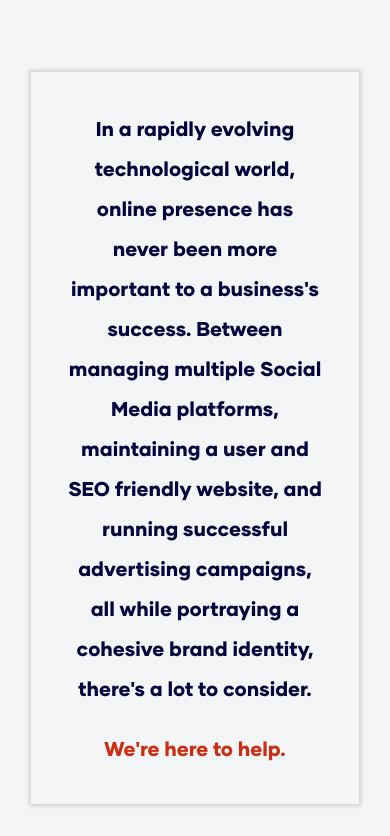
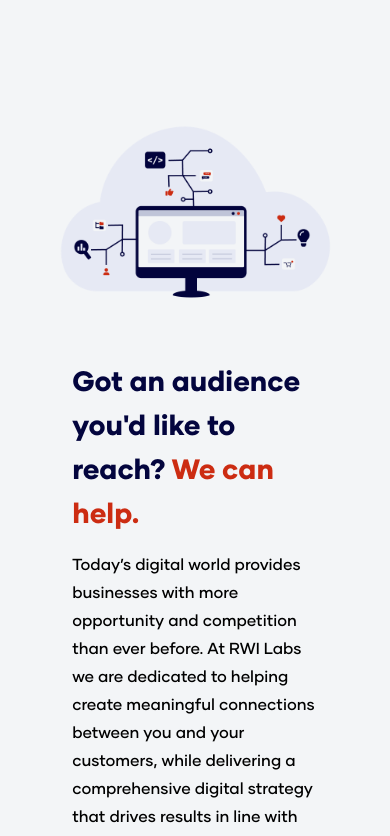
Before and after one commit to maplesyrupman/rwi-site, a Next.js app: page / in a window 390 px wide. Shown: the part 880-1716 px from the top of the page. Built offline with nearby package versions, Linux system fonts and the light colour scheme.

Commit message:
responsive text sizes and illustration

```diff
--- a/pages/index.js
+++ b/pages/index.js
@@ -8,12 +8,13 @@ import { BsPen, BsBook } from 'react-icons/bs'
 import Layout from '../components/Layout'
 import ServicesSlider from '../components/ServicesSlider'
 import Link from 'next/link'
+import illustration from '../public/RWI_Labs-Digital_Agency-Illustration.png';
 
 import axios from 'axios'
 
 const services = [
   {
-    title: 'Web Design and Development',
+    title: 'Web Development',
     para: 'A company\'s website is often the first place customers go when researching a business. They expect the pages to load quickly (under 2 seconds), have an appealing design, and to function accross a variety of different screen sizes.',
     icon: <FaLaptopCode />
   },
@@ -23,7 +24,7 @@ const services = [
     icon: <FaUsers />
   },
   {
-    title: 'Brand Development',
+    title: 'Design',
     para: 'A brand is more than just a logo, it\'s a company\'s personality. From the colours on a website to the tone of voice of a sales representative, every interaction a customer has with a business impacts their brand identity.',
     icon: <FaFingerprint />
   },
@@ -46,7 +47,7 @@ const team = [
     name: 'Samantha Urwin',
     title: 'Co-Founder | Design, Development',
     img: '/',
-    bio: 'Samantha is a developer and designer who merges creativity with strategic thinking in her work. She has a passion for online brand development, is dedicated to designing seamless user experiences and bringing brands to life!',
+    bio: 'Samantha is a developer and designer who merges creativity with strategic thinking in her work. She has a passion for online brand development, and is dedicated bringing brands to life through seamless online experiences!',
     linkedIn: 'https://www.linkedin.com/in/samanthaurwin'
   }
 ]
@@ -190,13 +191,27 @@ export default function Home() {
       <section
         id='about'
         className={`${styles.about} gutters bgWhite`}>
-        <div className={`${styles.aboutIntroCon} bgWhite ${styles.aboutIntroPara}`}>
-          <p className='txtBlue'>
-            In a rapidly evolving technological world, online presence has never been more important to a business&apos;s success. Between managing multiple Social Media platforms, maintaining a user and SEO friendly website, and running successful advertising campaigns, all while portraying a cohesive brand identity, there&apos;s a lot to consider.
-          </p>
-          <p className='txtRed'>
-            We&apos;re here to help.
-          </p>
+        <div className={`${styles.aboutIntroCon} bgWhite`}>
+          <div className={styles.aboutIntroImg}>
+            <Image
+            src={illustration}
+            alt=''
+            width={1400}
+            height={900}
+            />
+          </div>
+
+          <div className={styles.aboutIntroTxt}>
+            <h2 className={`${styles.aboutIntroHeading} txtBlue`}>
+              Got an audience you'd like to reach?
+              <span className='txtRed'> We can help.</span>
+            </h2>
+            <p className={styles.aboutIntroPara}>
+            Today’s digital world provides businesses with more opportunity and competition than ever before.
+            At RWI Labs we are dedicated to helping create meaningful connections between you and your customers,
+            while delivering a comprehensive digital strategy that drives results in line with your business goals.
+            </p>
+          </div>
         </div>
         <div className={styles.aboutParaCon}>
           {aboutParas.map((data, idx) => {
--- a/styles/Header.module.css
+++ b/styles/Header.module.css
@@ -92,5 +92,6 @@
 
     .hamburger {
         top: 1rem;
+        font-size: 2rem;
     }
 }
--- a/styles/Home.module.css
+++ b/styles/Home.module.css
@@ -10,7 +10,6 @@
 
 .heroText {
   max-width: 50rem;
-  padding-left: 7rem;
 }
 
 .heroHeading {
@@ -45,31 +44,47 @@
 /* ------- about ------- */
 
 .aboutIntroCon {
-  position: relative;
-  box-shadow: 0px 0px 4px 2px rgba(0, 0, 0, 0.15);
-  padding: 2.5rem;
-  top: 160px;
+  display: flex;
+  flex-direction: row;
+  justify-content: space-between;
+  align-items: center;
+  padding-top: 14rem;
+}
+
+.aboutIntroImg {
+  width: 55%;
+}
+
+.aboutIntroTxt {
+  width: 40%;
+  text-align: left;
+  display: flex;
+  flex-direction: column;
+}
+
+.aboutIntroHeading {
+  font-size: 2.25rem;
+  line-height: 3.25rem;
 }
 
 .aboutIntroPara {
-  font-size: 2.25rem;
-  line-height: 3.75rem;
-  text-align: center;
-  font-weight: 700;
+  font-size: 1.15rem;
+  line-height: 2rem;
+  margin-bottom: 0;
 }
 
 .aboutParaCon {
   display: flex;
   flex-direction: column;
   gap: 86px;
-  padding-top: 246px;
+  padding-top: 14rem;
 }
 
 .aboutParaHeading {
   font-size: 6rem;
   font-weight: 800;
   font-style: oblique;
-  line-height: 7.2rem;
+  line-height: 5rem;
 }
 
 .aboutParaBox {
@@ -81,9 +96,8 @@
 }
 
 .aboutParaText {
-  max-width: 85%;
-  margin: 0 auto;
-  font-size: 2.25rem;
+  padding-left: 5rem;
+  font-size: 1.75rem;
   line-height: 3rem;
   font-weight: 600;
 }
@@ -94,7 +108,6 @@
   display: grid;
   grid-template-columns: 5fr 7fr;
   color: white;
-  height: 71vh;
 }
 
 .servicesMenu {
@@ -103,8 +116,9 @@
 }
 
 .serviceHeading {
-  padding: 3.2rem 0 3.2rem 9.25rem;
-  font-size: 2.5rem;
+  width: 100%;
+  padding-left: 20%;
+  font-size: 2.25rem;
   font-weight: 600;
   line-height: 3rem;
   background-color: #28284A;
@@ -123,7 +137,7 @@
   display: flex;
   justify-content: center;
   align-items: center;
-  padding: 0 9.25rem 0 8.5rem;
+  padding: 0 20% 0 10%;
 }
 
 .sericeBlurb {
@@ -137,20 +151,21 @@
 }
 
 .servicePara {
-  font-size: 2rem;
+  font-size: 1.75rem;
   font-weight: 600;
-  line-height: 3.5rem;
+  line-height: 3rem;
+  padding-bottom: 2rem;
 }
 
 /* ------- team ------- */
 
 .team {
-  padding-bottom: 9.75rem !important;
+  padding-bottom: 10rem !important;
 }
 
 .teamCon {
   display: flex;
-  justify-content: space-evenly;
+  justify-content: space-between;
   padding-top: 3rem;
 }
 
@@ -161,7 +176,7 @@
   gap: 3.5rem;
   text-align: center;
   box-shadow: 0px 0px 8px 2px rgba(0, 0, 0, 0.1);
-  max-width: 34.75rem;
+  max-width: 45%;
   padding: 3rem 3.75rem;
 }
 
@@ -191,7 +206,7 @@
 }
 
 .teamBio {
-  font-size: 1.5rem;
+  font-size: 1.25rem;
   line-height: 2.25rem;
   font-weight: 600;
 }
@@ -229,8 +244,8 @@
 
 .contactCta {
   font-weight: 800;
-  font-size: 3rem;
-  line-height: 3.75rem;
+  font-size: 2.5rem;
+  line-height: 3.5rem;
 }
 
 .contactEmailCon {
@@ -252,7 +267,7 @@
   flex-direction: column;
   justify-content: center;
   font-weight: 600;
-  font-size: 2rem;
+  font-size: 1.75rem;
   line-height: 2.25rem;
   padding: 0 1rem;
   border: 1px solid #CC2C12;
@@ -263,24 +278,24 @@
 }
 
 .socialCta {
-  font-size: 2.25rem;
+  font-size: 2rem;
   font-weight: 600;
   white-space: nowrap;
 }
 
 .socialIconCon {
   display: flex;
-  gap: 7%;
+  gap: 10%;
   margin-top: .5rem
 }
 
 .socialLink {
-  font-size: 2.7rem;
+  font-size: 2rem;
 }
 
 .contactForm {
   width: 100%;
-  max-width: 40%;
+  max-width: 45%;
   display: flex;
   flex-direction: column;
   align-items: center;
@@ -292,7 +307,7 @@
   display: flex;
   flex-direction: column;
   gap: 1.75rem;
-  font-size: 1.7rem;
+  font-size: 1rem;
   line-height: 1.625rem;
 }
 
@@ -303,7 +318,7 @@
 }
 
 .contactBtn {
-  font-size: 2rem;
+  font-size: 1.75rem;
   font-family: Gilmer;
   border: none;
   border-radius: 0px;
@@ -333,33 +348,38 @@
     line-height: 5rem;
   }
 
-  .aboutIntroPara {
-    font-size: 1.75rem;
+  .aboutIntroHeading {
+    font-size: 2.2rem;
     line-height: 3rem;
   }
 
+  .aboutIntroPara {
+    font-size: 1.15rem;
+    line-height: 2rem;
+  }
+
   .aboutParaText {
-    max-width: 95%;
-    font-size: 1.75rem;
-    line-height: 2rem;
-    margin: 0 0 0 auto;
+    font-size: 1.5rem;
+    line-height: 2;
   }
 
   .serviceHeading {
-    font-size: 2rem;
-    padding: 3rem 0 3rem 3rem;
+    font-size: 1.75rem;
   }
 
-  .serviceBlurbCon {
-    padding: 0 3rem 1rem 3.3rem;
+  .serviceIcon {
+    font-size: 10rem;
+    height: 10rem;
+    margin-bottom: 2.5rem;
   }
 
   .servicePara {
-    font-size: 1.75rem;
+    font-size: 1.5rem;
+    line-height: 2.5rem;
   }
 
   .teamCard {
-    max-width: 25.75rem;
+    max-width: 50%;
     margin: 0 .5rem;
     padding: 2.75rem 3rem;
     gap: 3rem;
@@ -386,42 +406,48 @@
   }
 
   .aboutIntroCon {
-    padding: 2.25rem;
+    padding-top: 10rem;
+    flex-direction: column;
+    gap: 2.75rem;
+    align-items: center;
   }
 
-  .aboutIntroPara {
-    font-size: 1.5rem;
-    line-height: 2.5rem;
+  .aboutIntroImg {
+    width: 100%;
+  }
+
+  .aboutIntroTxt {
     margin: 0.5rem 0;
+    width: 90%;
+  }
+
+  .aboutParaCon {
+    padding-top: 10rem;
   }
 
   .aboutParaHeading {
     font-size: 4.25rem;
+    line-height: 3.75rem;
   }
 
   .aboutParaText {
-    font-size: 1.5rem;
-  }
-
-  .serviceBlurbCon {
-    padding: 0 2rem 1rem 2.25rem;
+    font-size: 1.25rem;
   }
 
   .serviceHeading {
     font-size: 1.5rem;
     line-height: 2.5rem;
-    padding: 2.5rem 1rem 2.5rem 2.5rem;
   }
 
   .serviceIcon {
-    font-size: 10rem;
-    height: 10rem;
+    font-size: 8rem;
+    height: 8rem;
     margin-bottom: 3rem;
   }
 
   .servicePara {
-    font-size: 1.5rem;
-    line-height: 2.75rem;
+    font-size: 1.25rem;
+    line-height: 2.25rem;
   }
 
   .teamCon {
@@ -446,7 +472,7 @@
   }
 
   .email {
-    font-size: 1.5rem;
+    font-size: 1.25rem;
   }
 
   .emailIcon {
@@ -454,19 +480,15 @@
   }
 
   .socialCta {
-    font-size: 1.75rem;
+    font-size: 1.5rem;
   }
 
   .socialLink {
-    font-size: 2.25rem;
+    font-size: 1.75rem;
   }
 
   .contactForm {
     max-width: 50%;
-  }
-
-  .inputContainer {
-    font-size: 1.25rem;
   }
 
   .contactField {
@@ -474,7 +496,7 @@
   }
 
   .contactBtn {
-    font-size: 1.5rem;
+    font-size: 1.25rem;
   }
 }
 
@@ -490,18 +512,23 @@
     font-size: 2.3rem;
   }
 
-  .aboutIntroCon {
-    padding-top: 1rem;
-    padding-bottom: 1rem;
+  .aboutIntroTxt {
+    width: 100%;
+  }
+
+  .aboutIntroHeading {
+    font-size: 1.75rem;
+    line-height: 2.75rem;
   }
 
   .aboutIntroPara {
-    font-size: 1.25rem;
+    font-size: 1rem;
+    line-height: 1.75rem;
   }
 
   .aboutParaHeading {
     font-size: 3.5rem;
-    line-height: 6rem;
+    line-height: 3rem;
   }
 
   .aboutParaText {
@@ -509,13 +536,9 @@
     line-height: 2.25rem;
   }
 
-  .serviceBlurbCon {
-    padding: 0 1.5rem 1rem 2rem
-  }
-
   .serviceIcon {
-    font-size: 8rem;
-    height: 8rem;
+    font-size: 6rem;
+    height: 6rem;
     margin-bottom: 2rem;
   }
 
@@ -525,16 +548,24 @@
   }
 
   .servicePara {
-    font-size: 1.25rem;
-    line-height: 2.25rem;
+    font-size: 1rem;
+    line-height: 1.75rem;
   }
 
   .teamCard {
     padding: 2.5rem 2.75rem;
   }
 
+  .teamName {
+    font-size: 2rem;
+  }
+
+  .teamTitle {
+    font-size: 1.15rem;
+  }
+
   .teamBio {
-    font-size: 1.25rem;
+    font-size: 1.15rem;
   }
 
   .contactCon {
@@ -564,7 +595,9 @@
   .socialIconCon {
     justify-content: center;
     gap: 25%;
+    margin-top: 1.5rem;
   }
+
 }
 
 /* LG Mobile */
@@ -579,18 +612,46 @@
     padding-bottom: 1.75rem;
   }
 
-  .aboutIntroCon {
-    top: 100px;
+  .aboutIntroImg {
+    width: 100%;
+  }
+
+  .aboutIntroTxt {
+    width: 90%;
   }
 
   .aboutParaCon {
     gap: 3rem;
-    padding-top: 200px;
+    padding-top: 10rem;
+  }
+
+  .aboutParaText {
+    font-size: 1rem;
+    line-height: 1.75rem;
+    padding-left: 3.5rem;
   }
 
   .teamCard {
-    padding: 2.25rem 1.25rem;
+    padding: 2rem 1.75rem;
     margin: 0;
+    gap: 2.5rem;
+  }
+
+  .teamInfo {
+    gap: 1rem;
+  }
+
+  .teamName {
+    font-size: 1.75rem;
+  }
+
+  .teamTitle {
+    font-size: 1rem;
+  }
+
+  .teamBio {
+    font-size: 1rem;
+    line-height: 2rem;
   }
 
   .contactCon {
@@ -599,7 +660,8 @@
   }
 
   .contactCta {
-    font-size: 1.75rem
+    font-size: 1.75rem;
+    line-height: 2.25rem;
   }
 
   .contactInfoCon {
@@ -611,9 +673,6 @@
     gap: 20%;
   }
 
-  .socialLink {
-    font-size: 1.75rem;
-  }
 }
 
 /* SM Mobile */
@@ -623,15 +682,18 @@
     line-height: 2.25rem;
   }
 
-  .aboutIntroPara {
-    font-size: 1.25rem;
+  .aboutIntroHeading {
+    font-size: 1.5rem;
     line-height: 2rem;
   }
 
-  .aboutIntroCon {
-    padding: 1.9rem;
+  .aboutParaText {
+    padding-left: 0;
   }
 
+  .teamCard {
+    padding: 1.25rem 1rem;
+  }
   .teamName {
     font-size: 2rem;
   }
@@ -645,7 +707,7 @@
   }
 
   .email {
-    font-size: 1.25rem;
+    font-size: 1rem;
   }
 
   .inputContainer {
--- a/styles/ServicesSlider.module.css
+++ b/styles/ServicesSlider.module.css
@@ -6,7 +6,6 @@
     padding: 2rem;
     color: #F3F5F7;
     text-align: center;
-    height: 80vh;
 }
 
 .icon {
--- a/styles/globals.css
+++ b/styles/globals.css
@@ -148,12 +148,12 @@ h1,h2,h3,h4,h5,h6,p,div {
 }
 
 .gutters {
-  padding: 0 8% !important;
+  padding: 0 15% !important;
 }
 
 .btn {
   padding: 1rem 3rem;
-  font-size: 2rem;
+  font-size: 1.5rem;
   text-decoration: none;
   font-weight: 800;
 }
@@ -170,6 +170,7 @@ h1,h2,h3,h4,h5,h6,p,div {
 .swiper-pagination-bullet {
   background-color: #F3F5F7 !important;
 }
+
 
 .jokeQuestion {
   position: relative;
```
Also changed, not shown: public/RWI_Labs-Digital_Agency-Illustration.png (added), 1 other file (tests, documents, lock files or other folders).
